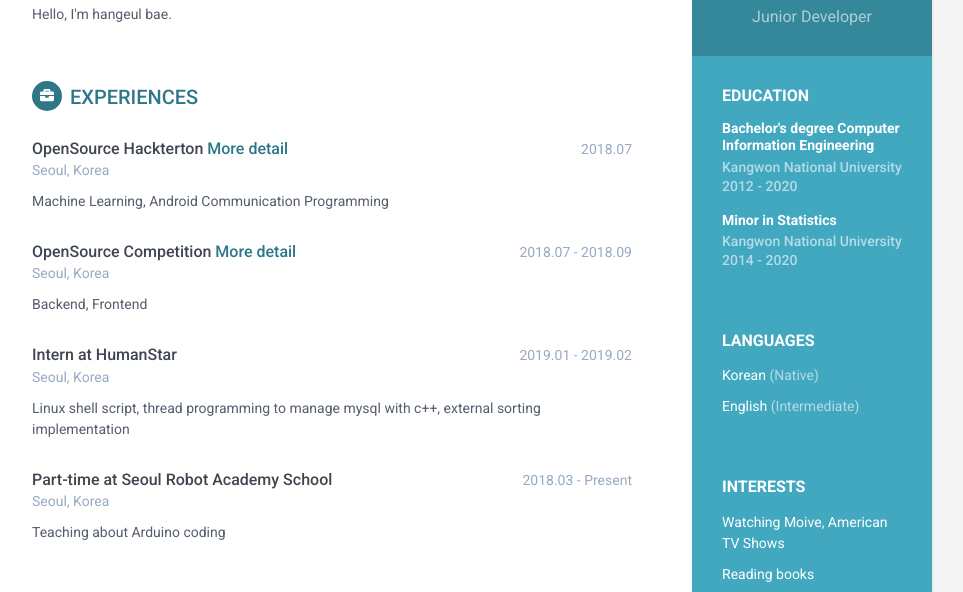
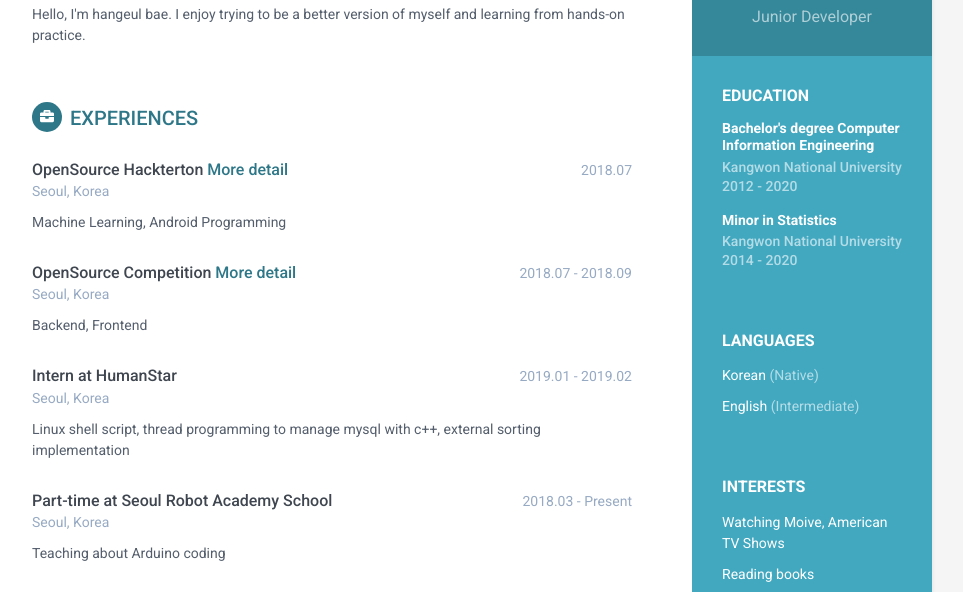
Before and after one commit to dxdiag20/dxdiag20.github.io, a plain HTML site: page index.html in a window 1280 px wide. Shown: the part 140-732 px from the top of the page, without its empty margins (188-1151 px from the left). Drawn offline with Linux system fonts and the light colour scheme.

Commit message:
Update index.html

```diff
--- a/index.html
+++ b/index.html
@@ -1,7 +1,7 @@
 <!DOCTYPE html>
 <html lang="en">
 <head>
-    <title>Orbit - Bootstrap 4 Resume/CV Template for Developers</title>
+    <title>Han</title>
 
     <!-- Meta -->
     <meta charset="utf-8">
@@ -71,7 +71,7 @@
             <section class="section summary-section">
                 <h2 class="section-title"><span class="icon-holder"><i class="fas fa-user"></i></span>Intro</h2>
                 <div class="summary">
-                    <p>Hello, I'm hangeul bae.</p>
+                    <p>Hello, I'm hangeul bae. I enjoy trying to be a better version of myself and learning from hands-on practice.</p>
                 </div><!--//summary-->
             </section><!--//section-->
 
@@ -87,7 +87,7 @@
                         <div class="company">Seoul, Korea</div>
                     </div><!--//meta-->
                     <div class="details">
-                        <p>Machine Learning, Android Communication Programming</p>
+                        <p>Machine Learning, Android Programming</p>
                     </div><!--//details-->
                 </div><!--//item-->
 
@@ -143,7 +143,7 @@
 
                 </div><!--//item-->
                 <div class="item">
-                    <span class="project-title"><a href="https://github.com/dxdiag20/Blackjack/tree/master/homework3" target="_blank">BlackJack WebService</a></span> -
+                    <span class="project-title"><a href="https://github.com/dxdiag20/Blackjack" target="_blank">BlackJack WebService</a></span> -
                     <span class="project-tagline">Blackjack web service</span>
                 </div><!--//item-->
                 <div class="item">
```
